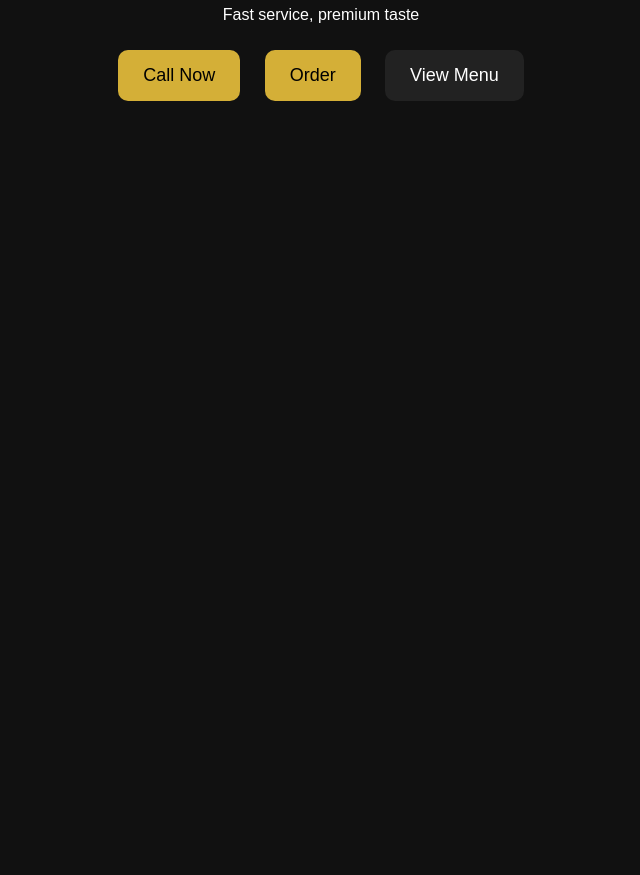
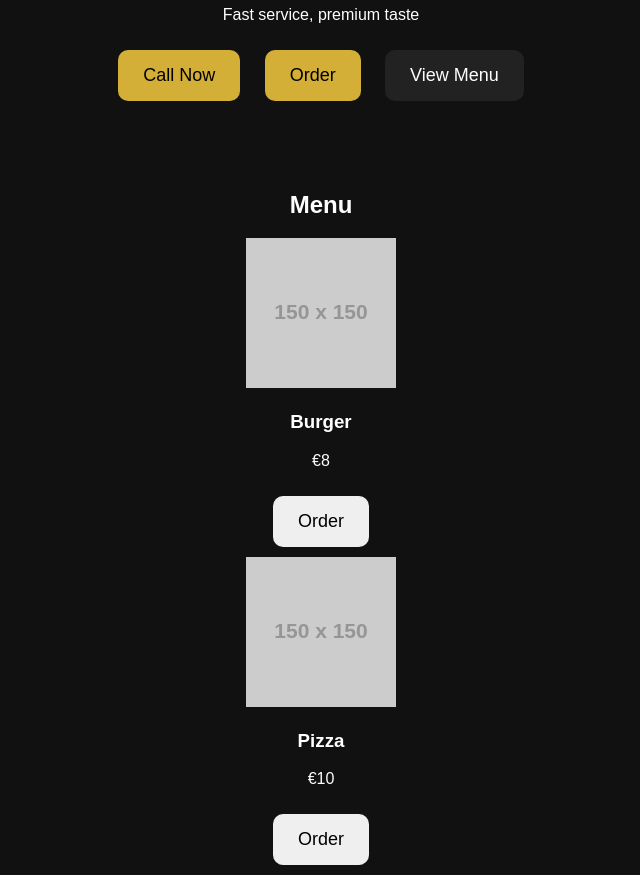
Before and after one commit to Mehran20244/Grill-Time, a plain HTML site: page index.html in a window 1280 px wide. Shown: the part 153-1028 px from the top of the page, without its empty margins (319-959 px from the left). Before the commit the page ends 800 px from the top, so only its background shows below. Drawn offline with Linux system fonts and the light colour scheme; placeholder pictures from the web are drawn by us.

Commit message:
Update index.html

```diff
--- a/index.html
+++ b/index.html
@@ -47,6 +47,23 @@ button {
   <button class="gold">Order</button>
   <button class="dark">View Menu</button>
 </div>
+<div class="menu">
+  <h2>Menu</h2>
 
+  <div class="item">
+    <img src="https://via.placeholder.com/150" alt="Burger">
+    <h3>Burger</h3>
+    <p>€8</p>
+    <button>Order</button>
+  </div>
+
+  <div class="item">
+    <img src="https://via.placeholder.com/150" alt="Pizza">
+    <h3>Pizza</h3>
+    <p>€10</p>
+    <button>Order</button>
+  </div>
+
+</div>
 </body>
 </html>
```
